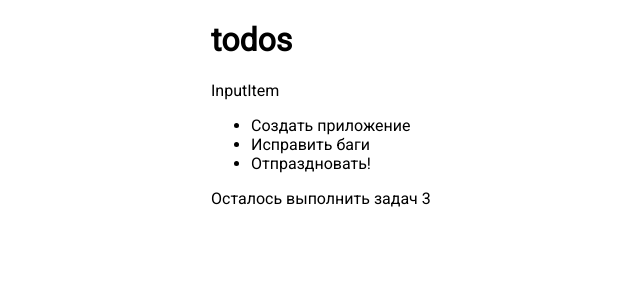
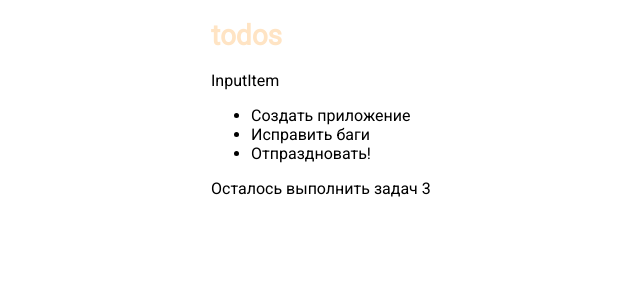
Before and after one commit to WebHeroSchool/React_todo_Shepelev, a React (Create React App) app: page / in a window 1280 px wide. Shown: the top 300 px of the page, without its empty margins (179-819 px from the left). Built offline with nearby package versions, Linux system fonts and the light colour scheme.

Commit message:
подключил стили с использованием css modules

```diff
--- a/src/components/App/App.js
+++ b/src/components/App/App.js
@@ -2,7 +2,7 @@ import React from 'react';
 import InputItem from '../InputItem/InputItem';
 import ItemList from '../ItemList/ItemList';
 import Footer from '../Footer/Footer';
-import './App.css';
+import styles from './App.module.css';
 
 const taskCount = 3;
 const importantTask = [
@@ -20,8 +20,8 @@ const importantTask = [
   }
 ]
 
-const App = () => (<div className='container'>
-  <h1> todos </h1>
+const App = () => (<div className = { styles.container }>
+  <h1 className = { styles.title } > todos </h1>
   <InputItem />
   <ItemList todoItem = {importantTask}/>
   <Footer count = {taskCount} />
--- a/src/components/App/App.css
+++ b/src/components/App/App.module.css
@@ -3,3 +3,8 @@
   width: 500px;
   font-family: 'Roboto', sans-serif;
 }
+.title{
+  font-weight: bold;
+  font-size: 28px;
+  color: bisque;
+}
```
